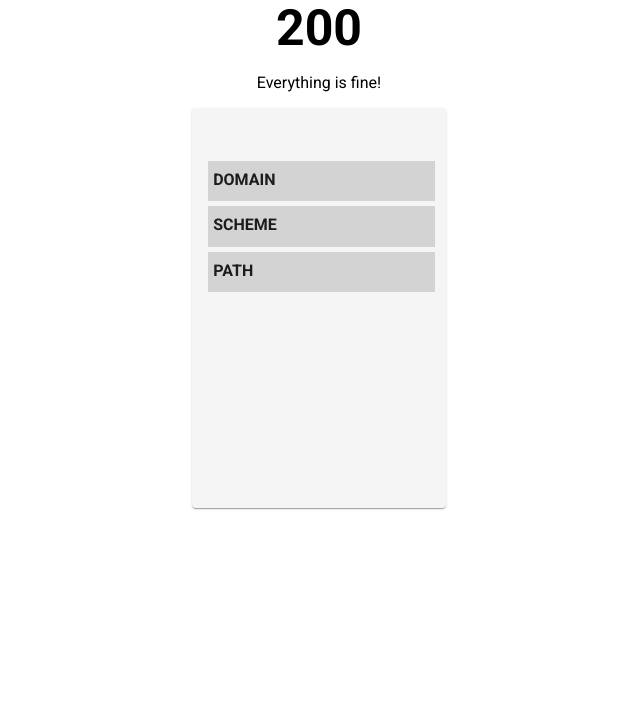
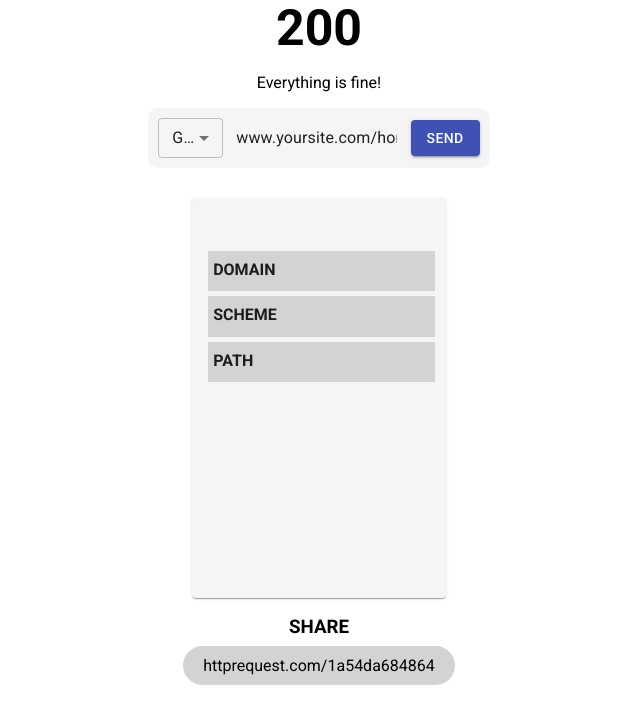
Before and after one commit to luca-cucchi81/test-digitiamo, a React (Create React App) app: page / in a window 1280 px wide. Shown: the top 724 px of the page, without its empty margins (321-961 px from the left). Built offline with nearby package versions, Linux system fonts and the light colour scheme; no server answers.

Commit message:
input section + share section

```diff
--- a/src/App.js
+++ b/src/App.js
@@ -1,16 +1,60 @@
 import InfoUrlCard from "./components/InfoUrlCard";
 import Response from "./components/Response";
 import Grid from "@material-ui/core/Grid";
+import Button from "@material-ui/core/Button";
+import Input from "@material-ui/core/Input";
+import Select from "@material-ui/core/Select";
+import MenuItem from "@material-ui/core/MenuItem";
 /* Style */
 import "./styles/App.scss";
 
 function App() {
     return (
         <div className="app">
-            <Grid container justify="center" alignItems="center">
-                <Grid item xs lg={8} style={{ textAlign: "center" }}>
+            <Grid
+                container
+                justify="center"
+                alignItems="center"
+                className="app-grid-container"
+            >
+                <Grid
+                    item
+                    xs
+                    lg={8}
+                    style={{
+                        display: "flex",
+                        flexDirection: "column",
+                        alignItems: "center",
+                        marginBottom: 30,
+                    }}
+                >
                     <h1>200</h1>
                     <p>Everything is fine!</p>
+                    <Grid item xs={10} md={8} className="input-submit">
+                        <Select
+                            variant="outlined"
+                            defaultValue={1}
+                            style={{
+                                width: "20%",
+                                maxHeight: "40px",
+                            }}
+                        >
+                            <MenuItem value={1}>GET</MenuItem>
+                            <MenuItem value={2}>POST</MenuItem>
+                            <MenuItem value={3}>PUT</MenuItem>
+                            <MenuItem value={4}>DELETE</MenuItem>
+                        </Select>
+                        <Input
+                            defaultValue="www.yoursite.com/home/index.php"
+                            disableUnderline={true}
+                            style={{
+                                width: "50%",
+                            }}
+                        ></Input>
+                        <Button variant="contained" color="primary">
+                            Send
+                        </Button>
+                    </Grid>
                 </Grid>
             </Grid>
             <Grid container spacing={3} justify="center" alignItems="center">
@@ -30,6 +74,19 @@ function App() {
                     <Response />
                 </Grid>
             </Grid>
+            <Grid container justify="center" alignItems="center">
+                <Grid
+                    item
+                    xs
+                    lg={8}
+                    style={{ textAlign: "center", marginBottom: 35 }}
+                >
+                    <h3>Share</h3>
+                    <span className="share-text">
+                        httprequest.com/1a54da684864
+                    </span>
+                </Grid>
+            </Grid>
         </div>
     );
 }
--- a/src/styles/App.scss
+++ b/src/styles/App.scss
@@ -1,5 +1,28 @@
+@import "./variables.scss";
+
 .app {
     h1 {
         font-size: 50px;
     }
+    h3 {
+        text-transform: uppercase;
+    }
+
+    .input-submit {
+        width: 40%;
+        background-color: $smoke;
+        border-radius: 10px;
+        display: flex;
+        padding: 10px;
+        justify-content: space-between;
+        align-items: center;
+        @media screen and (min-width: 280px) and (max-width: 768px) {
+            width: 100%;
+        }
+    }
+    .share-text {
+        background-color: $grayColor;
+        padding: 10px 20px;
+        border-radius: 50px;
+    }
 }
```
